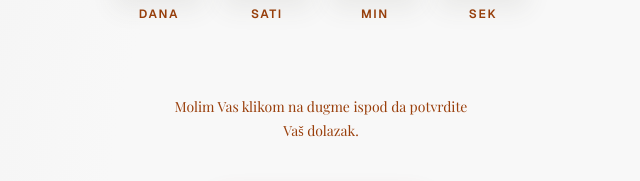
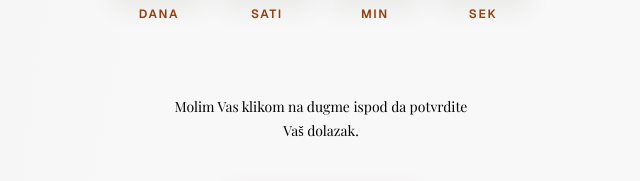
Before and after one commit to NikolaTomic00/pozivnica11, a React (Vite) app: page / in a window 1280 px wide. Shown: the part 3195-3376 px from the top of the page, without its empty margins (319-959 px from the left). Built offline with nearby package versions, Linux system fonts and the light colour scheme; a web font is replaced by a local one.

Commit message:
Make RSVP text black

```diff
--- a/src/sections/RSVPSection.jsx
+++ b/src/sections/RSVPSection.jsx
@@ -65,7 +65,7 @@ function RSVPSection() {
       aria-label="RSVP"
     >
       <div className="mx-auto flex flex-col items-center justify-center py-10 font-['Playfair_Display',serif] text-[#993e0a]">
-        <p className="mx-auto max-w-74 text-[0.875rem] leading-[1.7]">
+        <p className="mx-auto max-w-74 text-[0.875rem] leading-[1.7] text-black">
           Molim Vas klikom na dugme ispod da potvrdite Vaš dolazak.
         </p>
 
```
